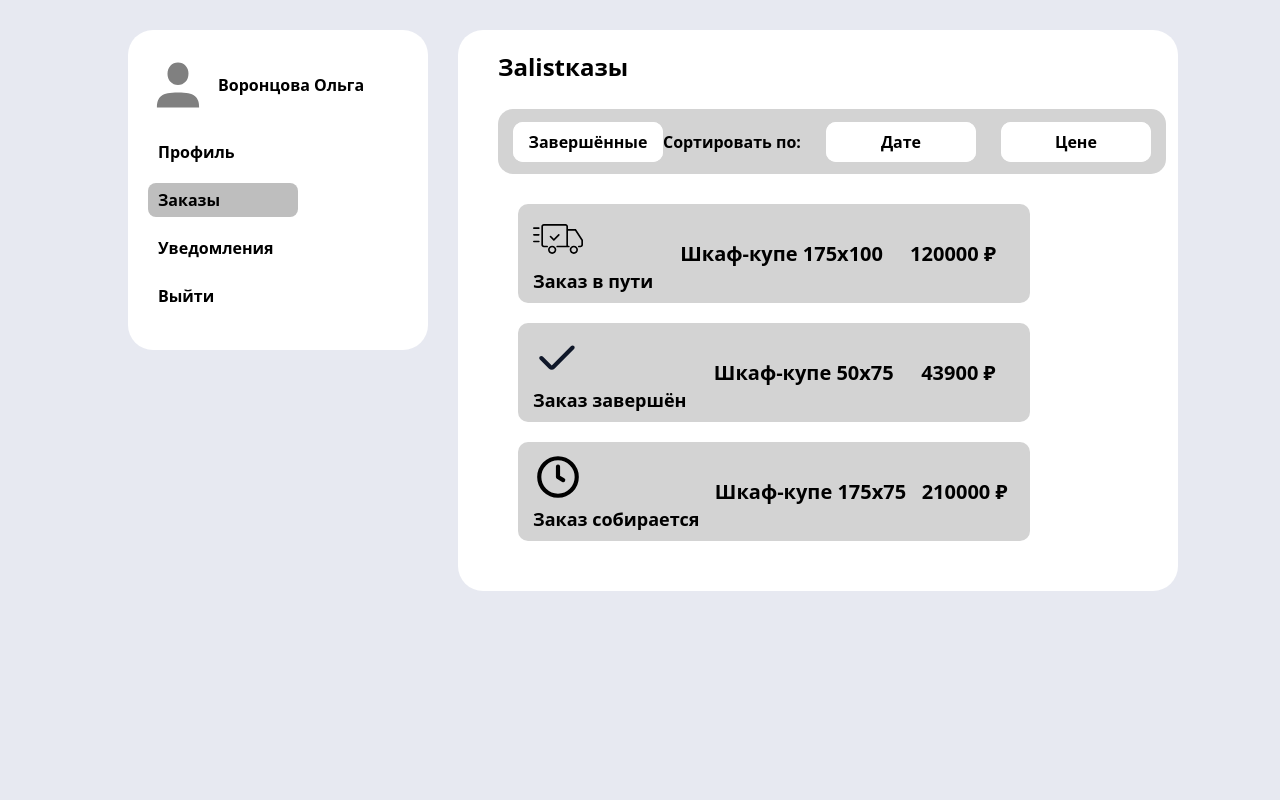
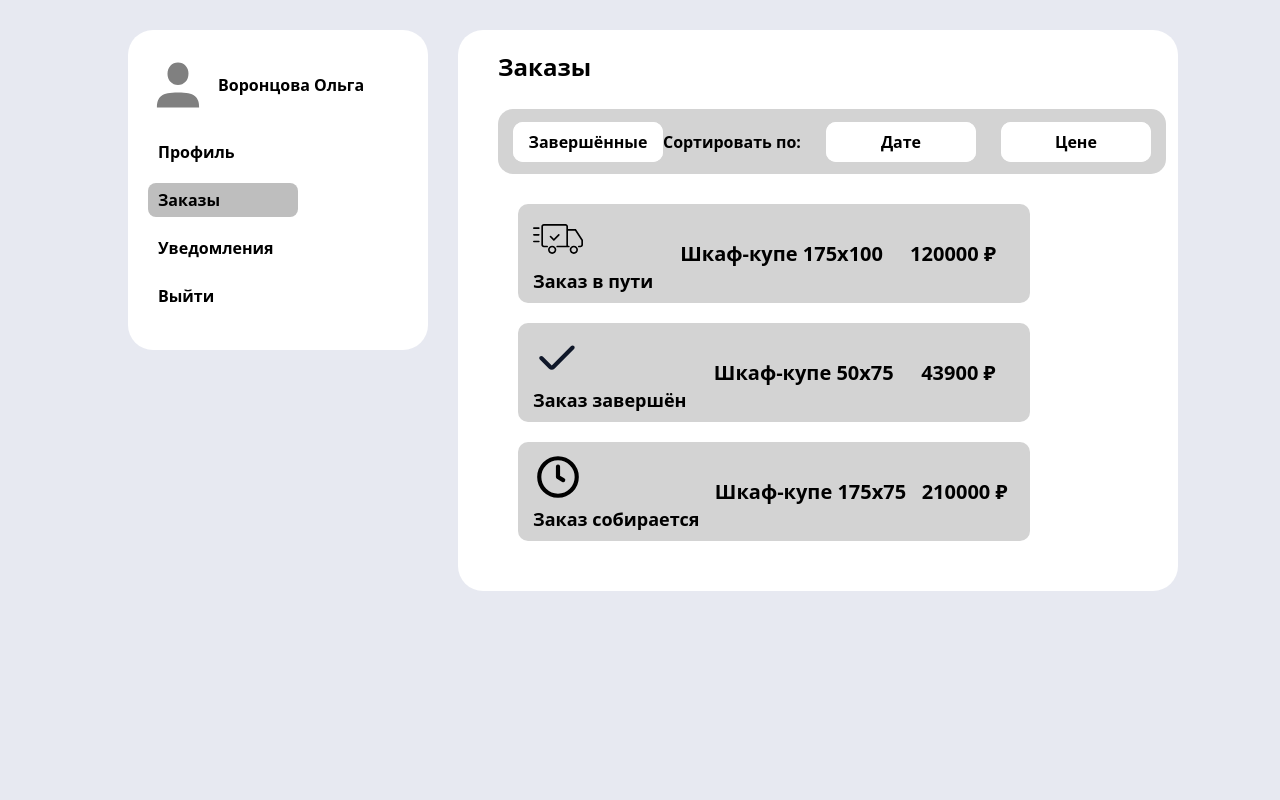
Before and after one commit to Dmitry123654789/FlaskProject, a Flask app: page /profile/1/orders in a window 1280 px wide. Run offline with Flask 3, Linux system fonts and the light colour scheme.

Commit message:
Небольшие изменения

```diff
--- a/main.py
+++ b/main.py
@@ -1,7 +1,4 @@
-from Tools.scripts.make_ctype import method
-from flask import Flask, render_template, session
-from flask_login import login_required, LoginManager, current_user, user_unauthorized
-from jinja2.ext import debug
+from flask import Flask, render_template
 
 from user_form import UserForm
 
@@ -24,7 +21,6 @@ def user_info(user_id):
     # if method == 'GET':
     #  TODO: подключение к БД и получение информации о пользователе
     # user = db_session.get(User, user_id)
-    #
     # form.phone_number.data = user.phone_number
     # form.email.data = user.email
     # form.surname.data = user.surname
--- a/templates/profile_notifications.html
+++ b/templates/profile_notifications.html
@@ -30,7 +30,7 @@
                                 card.style.display = 'flex';
                             })
                         }
-                    } else if (ffilter === 'date') {
+                    } else if (filter === 'date') {
                         //                        TODO СОРТИРОВКА ПО ДАТЕ
                     }
                 }
--- a/templates/profile_orders.html
+++ b/templates/profile_orders.html
@@ -2,7 +2,7 @@
 
 {% block profile_content %}
 <div class="profile-main-section__wrapper">
-    <div class="content-label">Заlistказы</div>
+    <div class="content-label">Заказы</div>
     <div class="list-block__wrapper">
         <div class="list-block__header">
             <div class="list-header-filter">
```
